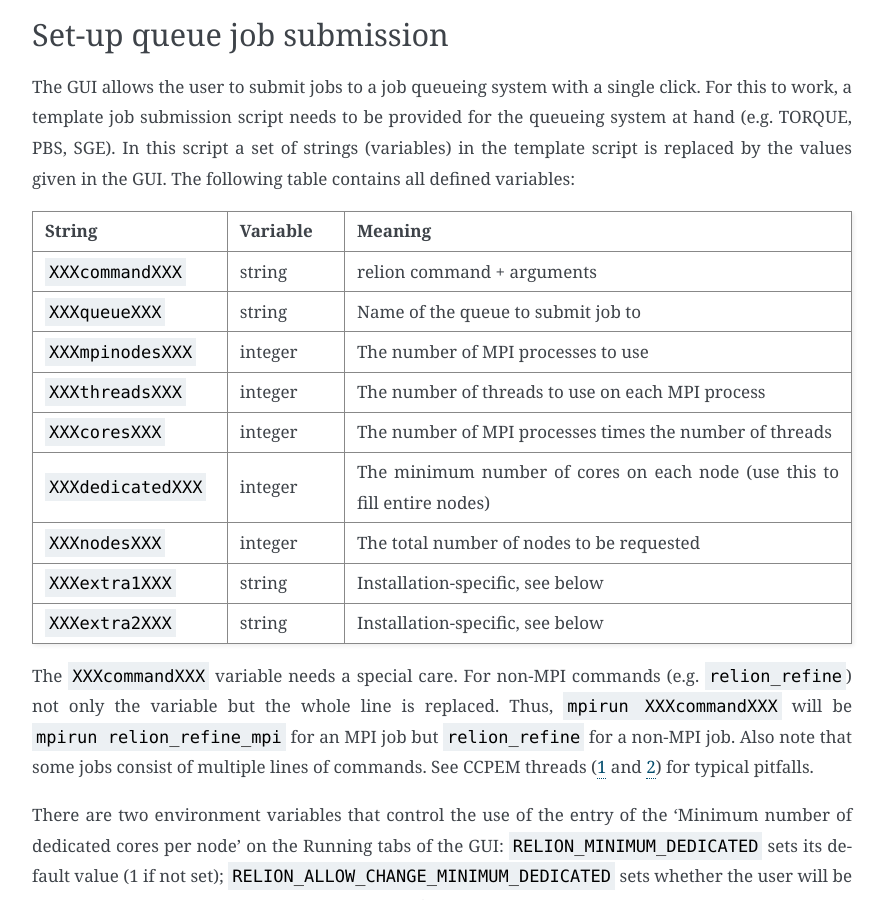
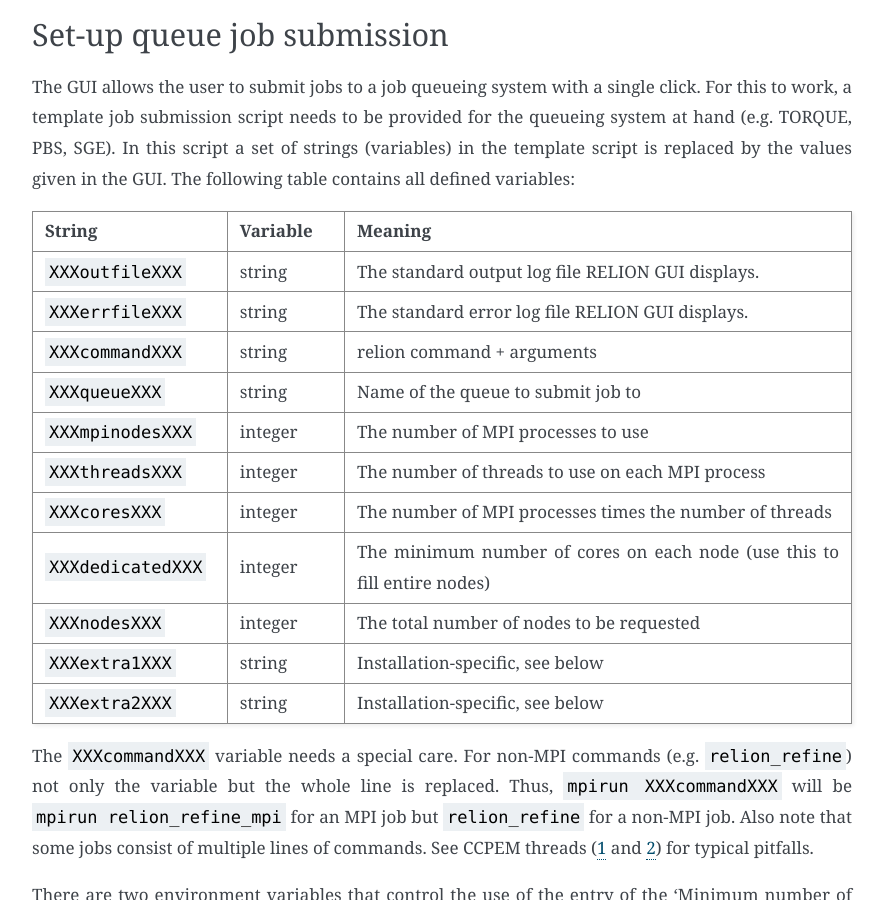
Before and after one commit to 3dem/relion-documents, a Sphinx documentation site: the page built from source/Installation.rst, in a window 1280 px wide and 900 px high, scrolled down 7489 px. Shown: the whole window, without its empty margins (308-1192 px from the left). Built offline with Sphinx 7.4.7, drawn with Linux system fonts in a browser that asks for light colours; cross-references to code outside the pages are shown as plain code.

Commit message:
Explained XXXoutfileXXX and XXXerrfileXXX, as suggested by Ricardo Righetto (@rdrighetto) in Issue #4.

```diff
--- a/source/Installation.rst
+++ b/source/Installation.rst
@@ -301,6 +301,12 @@ The following table contains all defined variables:
    * - String
      - Variable
      - Meaning
+   * - ``XXXoutfileXXX``
+     - string
+     - The standard output log file RELION GUI displays.
+   * - ``XXXerrfileXXX``
+     - string
+     - The standard error log file RELION GUI displays.
    * - ``XXXcommandXXX``
      - string
      - relion command + arguments
```
